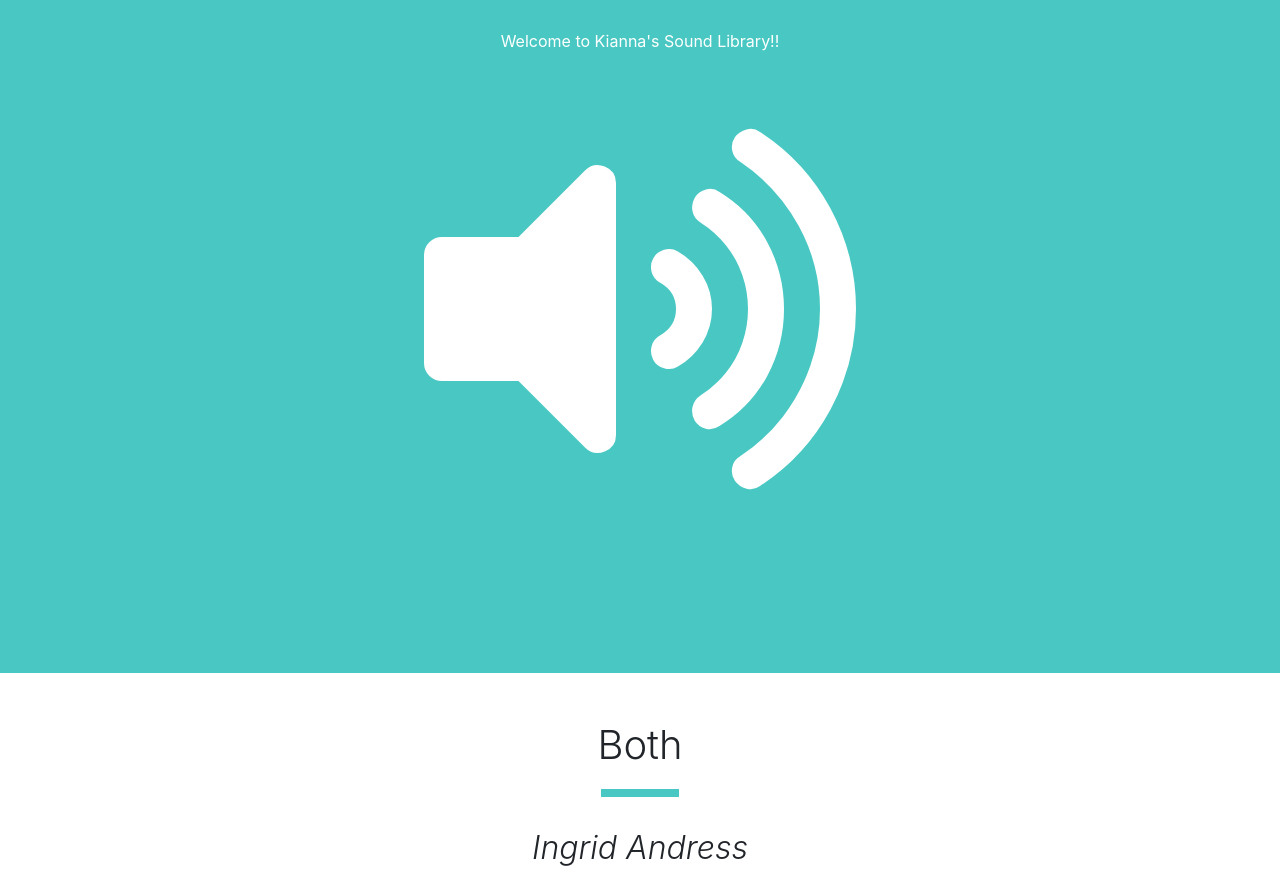
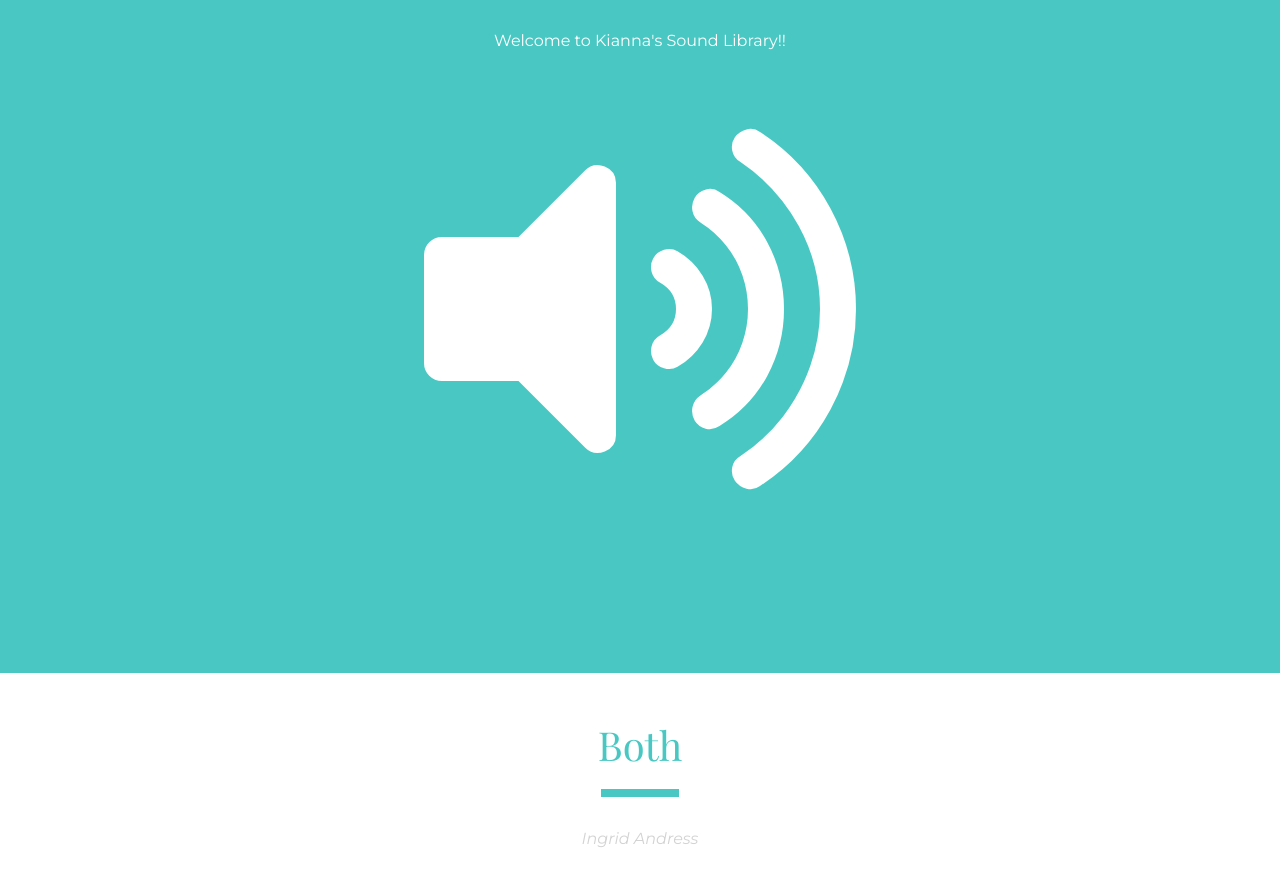
Before and after one commit to 1UCGstudent1/KWylandSoundLibrary, a plain HTML site: page index.html in a window 1280 px wide. Shown: the part 127-1004 px from the top of the page. Drawn offline with nearby package versions, Linux system fonts and the light colour scheme.

Commit message:
Update index.html

```diff
--- a/index.html
+++ b/index.html
@@ -1,20 +1,4 @@
 <!DOCTYPE html>
-<html lang="en" >
-
-<head>
-  <meta charset="UTF-8">
-  <title>Kianna Wyland2</title>
-
-
-
-      <link rel="stylesheet" href="./style.css">
-
-
-</head>
-
-<body>
-
-  <!DOCTYPE html>
 <html lang="en">
 <head>
   <title>Sound Library</title>
@@ -31,7 +15,58 @@
   <script src="https://cdnjs.cloudflare.com/ajax/libs/popper.js/1.12.9/umd/popper.min.js" integrity="sha384-ApNbgh9B+Y1QKtv3Rn7W3mgPxhU9K/ScQsAP7hUibX39j7fakFPskvXusvfa0b4Q" crossorigin="anonymous"></script>
   <script src="https://maxcdn.bootstrapcdn.com/bootstrap/4.0.0/js/bootstrap.min.js" integrity="sha384-JZR6Spejh4U02d8jOt6vLEHfe/JQGiRRSQQxSfFWpi1MquVdAyjUar5+76PVCmYl" crossorigin="anonymous"></script>
 
+  <!-- Our style sheet where we can customize parts of our page further -->
+  <link rel="stylesheet"  type="text/css" href="soundlibrary.css">
+  <!-- PUT FAVICON HERE FROM https://www.favicon.cc/ Note that it is a PNG! -->
+  <link rel="icon" href="favicon.png" type="image/icon" sizes="16x16">
+</head>
+<style>
+body {
+  font-family: 'Montserrat', sans-serif;
+}
+p {
+  color: #737373 !important;
+}
+h1 {
+  color: #49c8c3;
+  font-family: 'Playfair Display', serif;
+  text-align: center;
+}
 
+h2 {
+  color:#d3d3d3;
+  font-family: 'Montserrat', serif;
+  text-align: center;
+  font-style: italic;
+  font-size: 16px;
+}
+h4, h3 {
+  color: #01b1aa;
+}
+
+section {
+  min-height: 100vh;
+}
+
+#topsection {
+  text-align: center;
+}
+
+/* This gets the blue line underneath all of the intro section titles on our pages */
+.sectiontitle:after {
+    content: ""; /* This is necessary for the pseudo element to work. */
+    display: block; /* This will put the pseudo element on its own line. */
+    margin: 0 auto; /* This will center the border. */
+    width: 7%; /* Change this to whatever width you want. */
+    padding-top: 20px; /* This creates some space between the element and the border. */
+    border-bottom: 8px solid #49c8c3; /* can change color, width, solid to dotted, etc. */
+}
+
+#topsection, #topsection h1, #topsection p {
+  background-color:  #49c8c3;
+  color: white !important;
+}
+</style>
 
 <body>
 
@@ -57,7 +92,7 @@
       <br>
       <!-- Video Embed Code from youtube -->
       <!-- Change width and height to auto so it works better with mobile devices! -->
-      <iframe width="100%" height="auto" src="https://www.youtube.com/watch?v=mjOhAhGGk7A" frameborder="0" allow="accelerometer; autoplay; encrypted-media; gyroscope; picture-in-picture" allowfullscreen></iframe>
+      <iframe width="100%" height="auto" src="https://www.youtube.com/embed/mjOhAhGGk7A" frameborder="0" allow="accelerometer; autoplay; encrypted-media; gyroscope; picture-in-picture" allowfullscreen></iframe>
     </div>
   </section>
 
@@ -72,7 +107,7 @@
       <br>
       <!-- Video Embed Code from youtube -->
       <!-- Change width and height to auto so it works better with mobile devices! -->
-      <iframe width="100%" height="auto" src="https://www.youtube.com/watch?v=qSPoWWOzIv8" title = "Booboo the fool" frameborder="0" allow="accelerometer; autoplay; encrypted-media; gyroscope; picture-in-picture" allowfullscreen></iframe>
+      <iframe width="100%" height="auto" src="https://www.youtube.com/embed/qSPoWWOzIv8" title = "Booboo the fool" frameborder="0" allow="accelerometer; autoplay; encrypted-media; gyroscope; picture-in-picture" allowfullscreen></iframe>
     </div>
   </section>
 
@@ -88,16 +123,11 @@
       <br>
       <!-- Video Embed Code from youtube -->
       <!-- Change width and height to auto so it works better with mobile devices! -->
-      <iframe width="100%" height="auto" src="https://www.youtube.com/watch?v=-u5gDCNwTiw" frameborder="0" allow="accelerometer; autoplay; encrypted-media; gyroscope; picture-in-picture" allowfullscreen></iframe>
+      <iframe width="100%" height="auto" src="https://www.youtube.com/embed/-u5gDCNwTiw" frameborder="0" allow="accelerometer; autoplay; encrypted-media; gyroscope; picture-in-picture" allowfullscreen></iframe>
     </div>
   </section>
 
 
 </body>
-</html>
-
-
-
-</body>
 
 </html>
```
